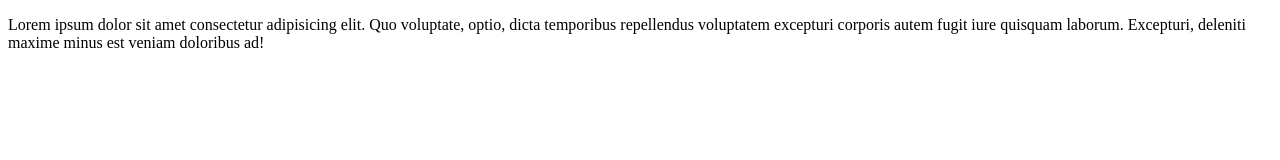
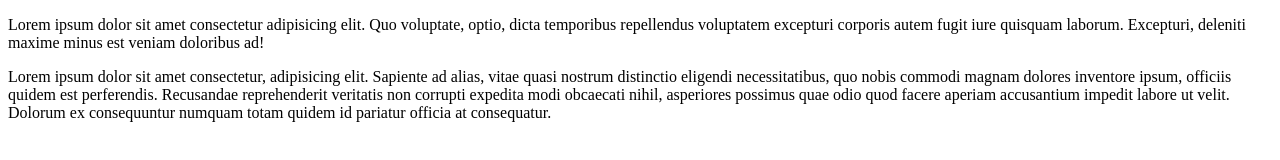
Before and after one commit to inventwidjyoti/learn-git, a plain HTML site: page index.html in a window 1280 px wide. Drawn offline with Linux system fonts and the light colour scheme.

Commit message:
new  paragraph

```diff
--- a/index.html
+++ b/index.html
@@ -7,5 +7,7 @@
 </head>
 <body>
     <p>Lorem ipsum dolor sit amet consectetur adipisicing elit. Quo voluptate, optio, dicta temporibus repellendus voluptatem excepturi corporis autem fugit iure quisquam laborum. Excepturi, deleniti maxime minus est veniam doloribus ad!</p>
+
+    <p>Lorem ipsum dolor sit amet consectetur, adipisicing elit. Sapiente ad alias, vitae quasi nostrum distinctio eligendi necessitatibus, quo nobis commodi magnam dolores inventore ipsum, officiis quidem est perferendis. Recusandae reprehenderit veritatis non corrupti expedita modi obcaecati nihil, asperiores possimus quae odio quod facere aperiam accusantium impedit labore ut velit. Dolorum ex consequuntur numquam totam quidem id pariatur officia at consequatur.</p>
 </body>
 </html>
```
